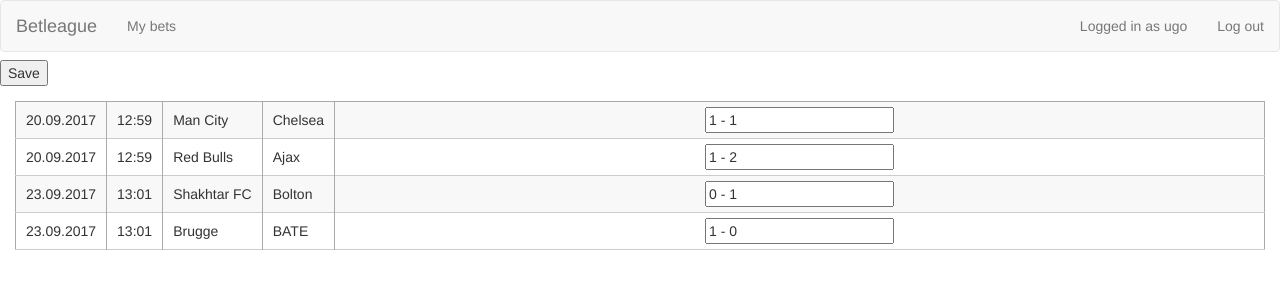
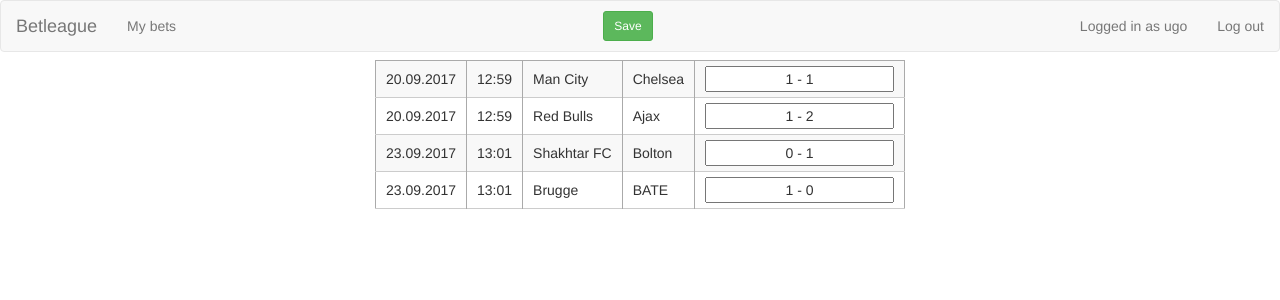
Before and after one commit to asyler/betleague, a Django app: page /my_bets in a window 1280 px wide. Shown: the top 300 px of the page. Run offline with Django 3.2, Linux system fonts and the light colour scheme; a user stored in the database is signed in; data comes from the database, SQL or seed files in the repository; some libraries are stand-ins or nearby versions.

Commit message:
Move save button to top Shrink bets table in width Add alert after saving

```diff
--- a/competitions/static/competitions.css
+++ b/competitions/static/competitions.css
@@ -17,7 +17,11 @@ td.bet_result, td.bet, td.username, td.points {
     width: 1px;
 }
 
-td.colspan, td.date, td.time, td.home_team, td.away_team {
+#results_table td.colspan,
+#results_table td.date,
+#results_table td.time,
+#results_table td.home_team,
+#results_table td.away_team {
     width: 1%;
     white-space: nowrap;
 }
@@ -30,7 +34,7 @@ tr.match > td {
     padding: 5px 10px;
 }
 
-#results_table {
+#results_table, #bets_table {
     border: 1px solid #aaa;
     padding: 0;
     margin: 15px;
@@ -59,3 +63,27 @@ tr.match {
 .bet_result.highlighted {
     background: lawngreen;
 }
+
+.bet > input {
+    text-align: center;
+}
+
+.navbar > div {
+    text-align: center;
+}
+
+#save_bets {
+    margin-top: 10px;
+}
+
+#bets_table {
+    margin: auto;
+}
+
+.saved_alert {
+    float: right;
+    position: fixed;
+    right: 0;
+    margin-right: 50px;
+    padding: 10px 40px;
+}
--- a/competitions/templates/base.html
+++ b/competitions/templates/base.html
@@ -25,6 +25,10 @@
                 <li class="navbar-link"><a href="{% url 'user_bets' %}">My bets</a></li>
             {% endif %}
         </ul>
+
+
+        {% block extra_nav %}{% endblock %}
+
         <ul class="nav navbar-nav navbar-right">
             {% if user.is_authenticated %}
                 <li class="navbar-text">Logged in as {{ user.username }}</li>
--- /dev/null
+++ b/matches/static/user_bets.js
@@ -0,0 +1,6 @@
+$(document).ready(function () {
+    $('#save_bets').click(function () {
+        $('form').submit();
+    });
+    $('.saved_alert').fadeOut(1000);
+});
--- a/matches/templates/user_bets.html
+++ b/matches/templates/user_bets.html
@@ -6,13 +6,25 @@
 
 {% block extra_head %}
     <link href="{% static 'competitions.css' %}" rel="stylesheet">
+    <script src="{% static 'user_bets.js' %}"></script>
 {% endblock extra_head %}
 
+{% block extra_nav %}
+    <button type="button" class="btn btn-sm btn-success" id="save_bets">Save</button>
+{% endblock extra_nav %}
+
 {% block body %}
+    {% if messages %}
+                        {% for message in messages %}
+                            {% if message.extra_tags == 'saved' %}
+                                <div class="saved_alert alert alert-success {{ message.tags }}">{{ message }}</div>
+                            {% endif %}
+                        {% endfor %}
+    {% endif %}
+
     <form action="{% url 'user_bets' %}" method="POST">
         {% csrf_token %}
-        <button type="submit" id="save_bets">Save</button>
-        <table id="results_table">
+        <table id="bets_table">
         {% for match in matches %}
             <tr class="match">
                 <td class="date">{{ match.datetime|date:"d.m.Y" }}</td>
@@ -29,7 +41,7 @@
                     {% if messages %}
                         {% for message in messages %}
                             {% if message.extra_tags == match.id|stringformat:"s" %}
-                                <div class="{{ message.tags }}">{{ message | safe }}</div>
+                                <div class="{{ message.tags }}">{{ message }}</div>
                             {% endif %}
                         {% endfor %}
                     {% endif %}
--- a/matches/views.py
+++ b/matches/views.py
@@ -28,6 +28,7 @@ def user_bets(request):
                     messages.error(request, e.message, extra_tags=match_id)
                 except EmptyBet:
                     pass
+        messages.success(request, 'Saved', extra_tags='saved')
         return redirect('user_bets')
 
     matches = Match.objects.filter(Q(bet__user=request.user.pk) | Q(bet__user=None)).all() \
```
